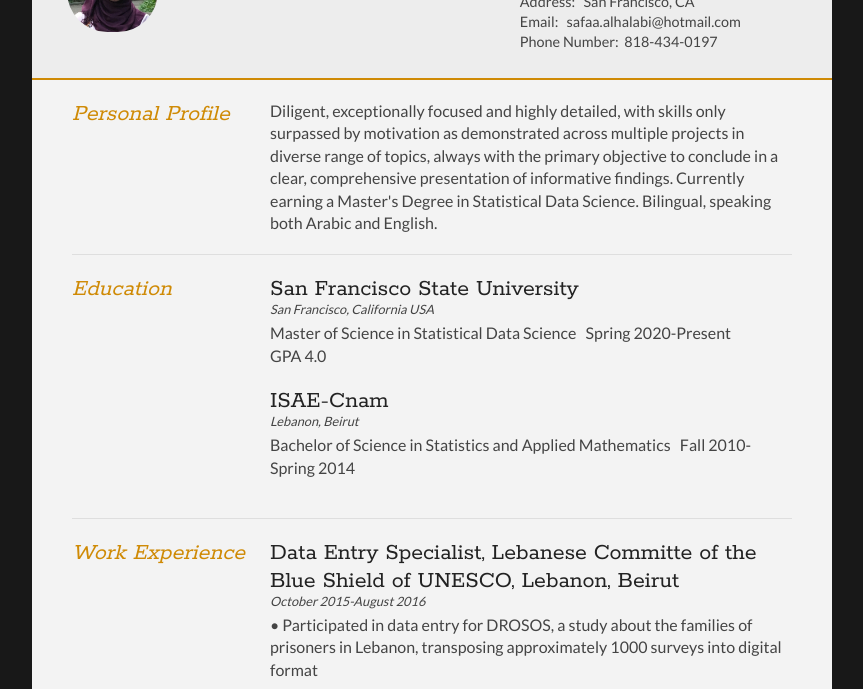
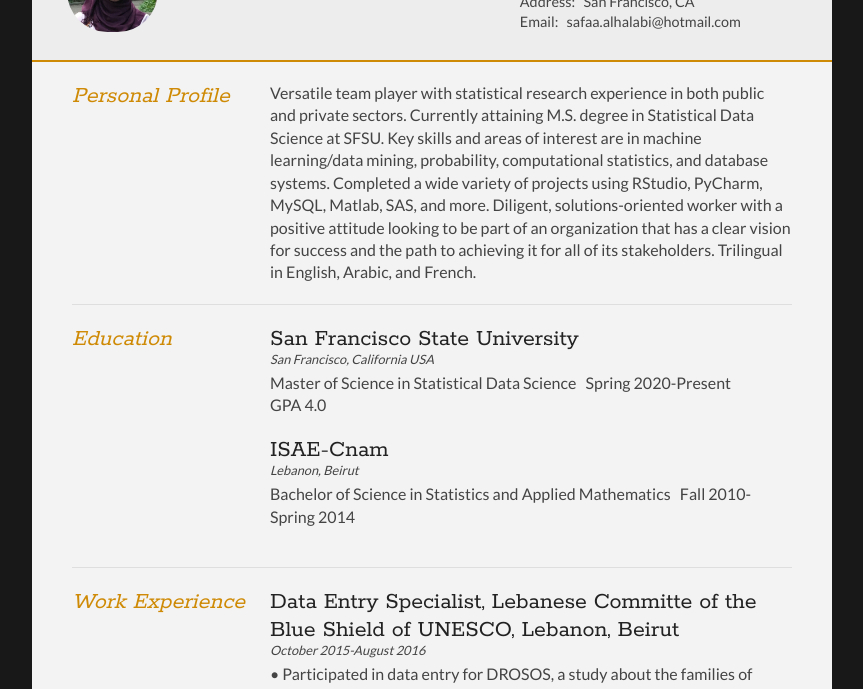
Before and after one commit to DorianSafaa/DorianSafaa.github.io, a website: page resume.html in a window 1280 px wide. Shown: the part 104-793 px from the top of the page, without its empty margins (208-1071 px from the left). Drawn offline with Linux system fonts and the light colour scheme.

Commit message:
Update resume.html

```diff
--- a/resume.html
+++ b/resume.html
@@ -32,7 +32,6 @@
                 <li>linkedin: <a href="www.linkedin.com/in/safaa-dorian"  target="_blank">&nbsp www.linkedin.com/in/safaa-dorian</a></li>
 				<li> Address: &nbsp San Francisco, CA </li>
                 <li>Email: &nbsp safaa.alhalabi@hotmail.com</li>
-				<li>Phone Number:&nbsp  818-434-0197</li>
 			</ul>
 		</div>
 		<div class="clear"></div>
@@ -46,7 +45,7 @@
 				</div>
 
 				<div class="sectionContent">
-					<p>Diligent, exceptionally focused and highly detailed, with skills only surpassed by motivation as demonstrated across multiple projects in diverse range of topics, always with the primary objective to conclude in a clear, comprehensive presentation of informative findings. Currently earning a Master's Degree in Statistical Data Science. Bilingual, speaking both Arabic and English.</p>
+					<p>Versatile team player with statistical research experience in both public and private sectors. Currently attaining M.S. degree in Statistical Data Science at SFSU. Key skills and areas of interest are in machine learning/data mining, probability, computational statistics, and database systems. Completed a wide variety of projects using RStudio, PyCharm, MySQL, Matlab, SAS, and more. Diligent, solutions-oriented worker with a positive attitude looking to be part of an organization that has a clear vision for success and the path to achieving it for all of its stakeholders. Trilingual in English, Arabic, and French.</p>
 				</div>
 			</article>
 			<div class="clear"></div>
```
